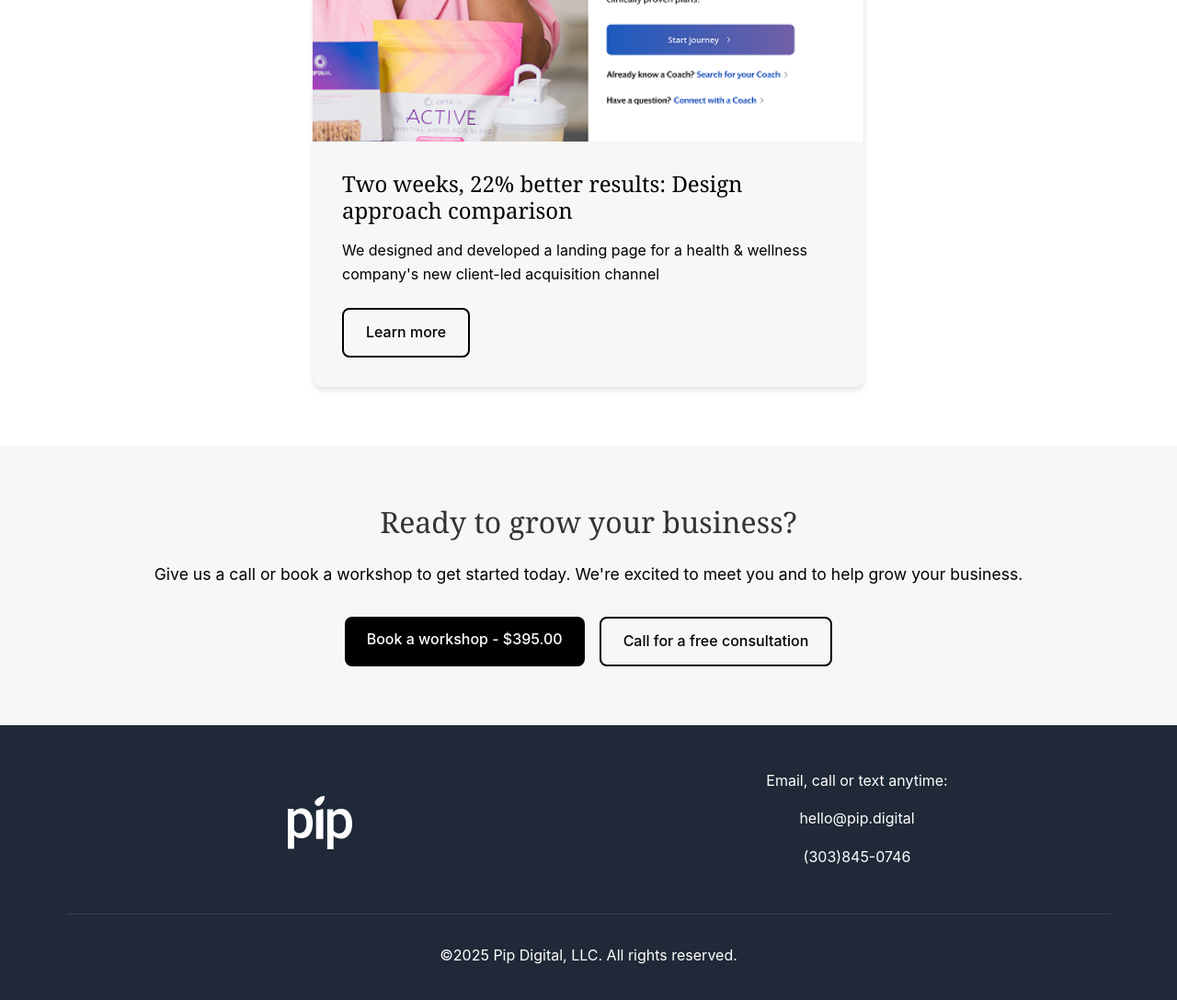
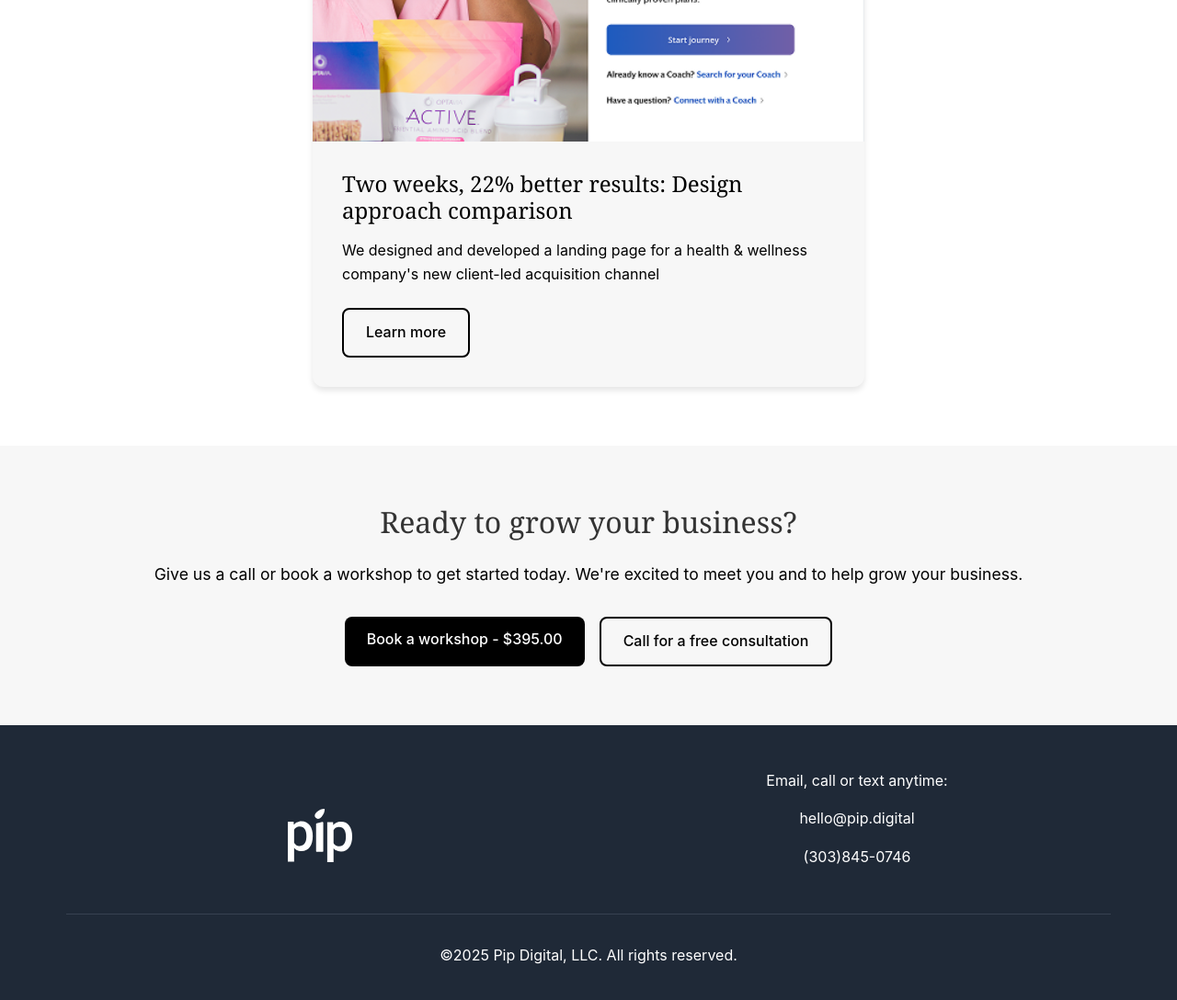
Before and after one commit to eraeric91/mottojiyu-prototype, a plain HTML site: page index.html in a window 1280 px wide. Shown: the part 3461-4549 px from the top of the page at 92% size. Drawn offline with Linux system fonts and the light colour scheme.

Commit message:
Update index.html

```diff
--- a/index.html
+++ b/index.html
@@ -442,6 +442,8 @@
 
         .footer-logo {
             margin: 0 auto;
+            height: 40px;
+            width: auto;
         }
 
         .footer-contact {
```
